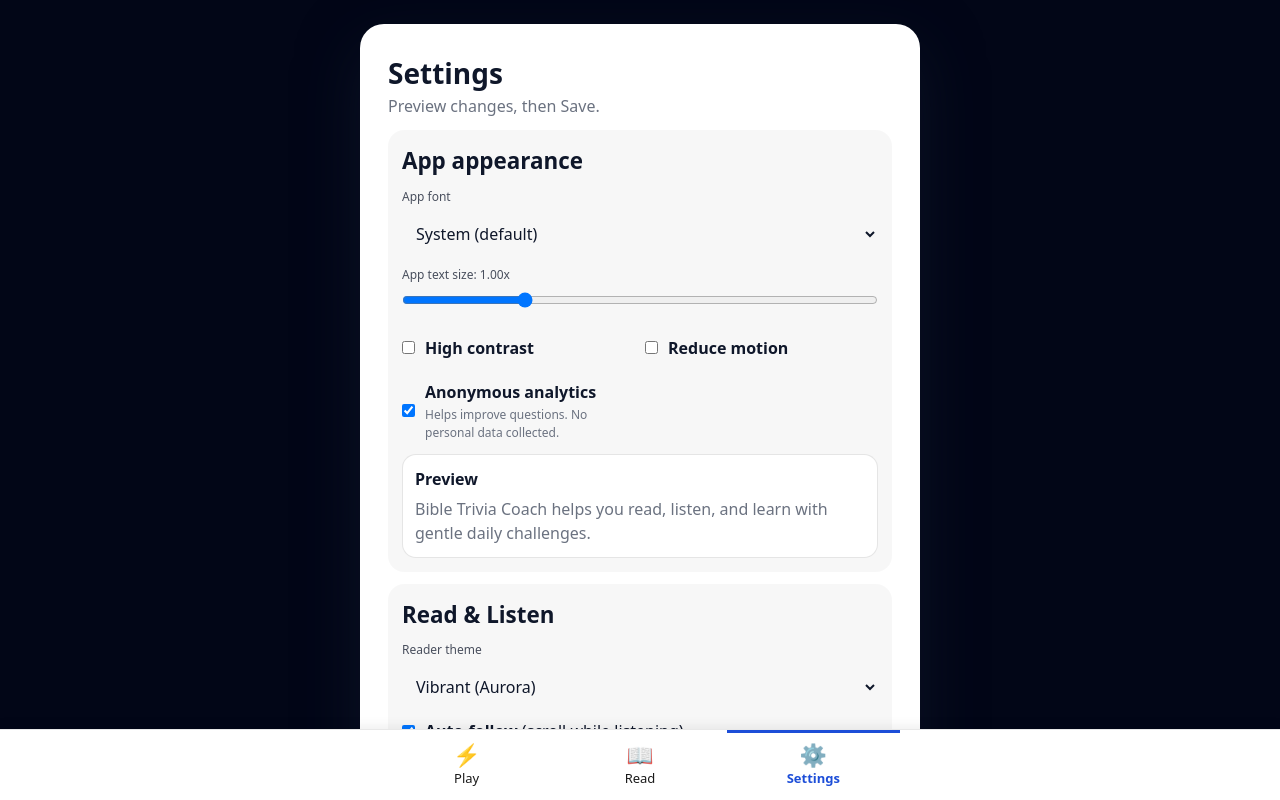
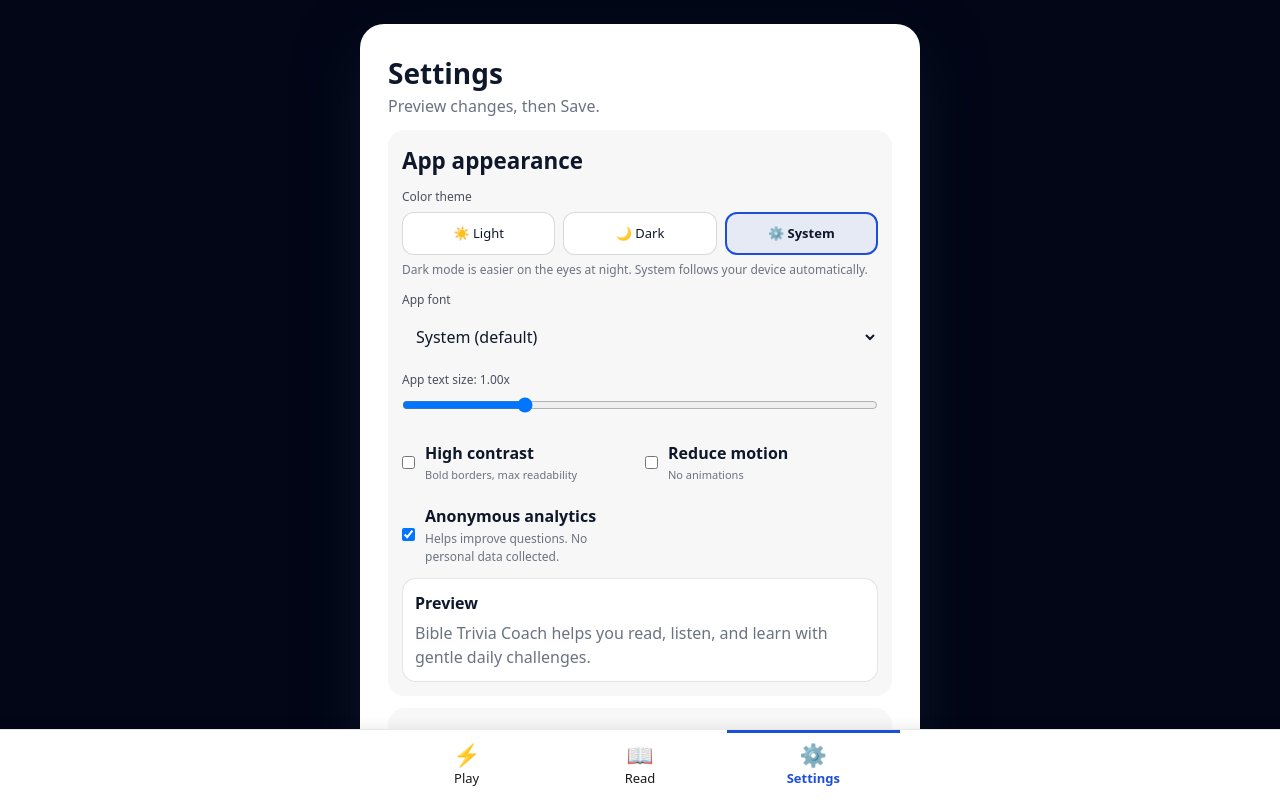
Before and after one commit to acrogers-app/bible-trivia-coach-web, a Next.js app: page /settings in a window 1280 px wide. Shown: the top 800 px of the page. Built offline with nearby package versions, Linux system fonts and the light colour scheme.

Commit message:
Settings: add Light/Dark/System theme picker

```diff
--- a/src/app/settings/page.tsx
+++ b/src/app/settings/page.tsx
@@ -4,6 +4,7 @@ import { useEffect, useMemo, useState } from 'react';
 import BottomNav from '../../components/BottomNav';
 import {
   type AppSettings,
+  type ColorTheme,
   applySettingsToDocument,
   defaultSettings,
   loadSettings,
@@ -202,7 +203,43 @@ export default function SettingsPage() {
         <div style={card}>
           <h2 style={h2}>App appearance</h2>
 
+          {/* ── Color theme picker ── */}
           <div style={{ marginTop: 10 }}>
+            <div style={labelSmall}>Color theme</div>
+            <div style={{ display: 'grid', gridTemplateColumns: 'repeat(3,1fr)', gap: 8, marginTop: 6 }}>
+              {([
+                { value: 'light',  label: '☀️ Light'  },
+                { value: 'dark',   label: '🌙 Dark'   },
+                { value: 'system', label: '⚙️ System' },
+              ] as { value: 'light'|'dark'|'system'; label: string }[]).map(opt => (
+                <button
+                  key={opt.value}
+                  type="button"
+                  onClick={() => update({ colorTheme: opt.value })}
+                  style={{
+                    padding: '10px 4px',
+                    borderRadius: 12,
+                    border: draft.colorTheme === opt.value
+                      ? '2.5px solid #1d4ed8'
+                      : '1px solid rgba(0,0,0,0.15)',
+                    background: draft.colorTheme === opt.value
+                      ? 'rgba(29,78,216,0.08)' : 'white',
+                    fontWeight: draft.colorTheme === opt.value ? 700 : 500,
+                    cursor: 'pointer',
+                    fontSize: 13,
+                  }}
+                >
+                  {opt.label}
+                </button>
+              ))}
+            </div>
+            <div className="btc-text-muted" style={{ fontSize: 12, marginTop: 6 }}>
+              Dark mode is easier on the eyes at night. System follows your device automatically.
+            </div>
+          </div>
+
+          {/* ── Font ── */}
+          <div style={{ marginTop: 12 }}>
             <div style={labelSmall}>App font</div>
             <select value={draft.appFont} onChange={(e) => update({ appFont: e.target.value as any })} style={select}>
               <option value="system">System (default)</option>
@@ -211,7 +248,8 @@ export default function SettingsPage() {
             </select>
           </div>
 
-          <div style={{ marginTop: 10 }}>
+          {/* ── Text size ── */}
+          <div style={{ marginTop: 12 }}>
             <div style={labelSmall}>App text size: {draft.appTextScale.toFixed(2)}x</div>
             <input type="range" min="0.9" max="1.3" step="0.05" value={draft.appTextScale}
               onChange={(e) => update({ appTextScale: parseFloat(e.target.value) })}
@@ -219,15 +257,25 @@ export default function SettingsPage() {
             />
           </div>
 
+          {/* ── Toggles ── */}
           <div style={{ display: 'grid', gridTemplateColumns: '1fr 1fr', gap: 10, marginTop: 12 }}>
             <label style={row}>
               <input type="checkbox" checked={draft.highContrast} onChange={(e) => update({ highContrast: e.target.checked })} />
-              <span><strong>High contrast</strong></span>
+              <span>
+                <strong>High contrast</strong>
+                <span className="btc-text-muted" style={{ display: 'block', fontSize: 11, marginTop: 2 }}>
+                  Bold borders, max readability
+                </span>
+              </span>
             </label>
-
             <label style={row}>
               <input type="checkbox" checked={draft.reduceMotion} onChange={(e) => update({ reduceMotion: e.target.checked })} />
-              <span><strong>Reduce motion</strong></span>
+              <span>
+                <strong>Reduce motion</strong>
+                <span className="btc-text-muted" style={{ display: 'block', fontSize: 11, marginTop: 2 }}>
+                  No animations
+                </span>
+              </span>
             </label>
             <label style={row}>
               <input
```
